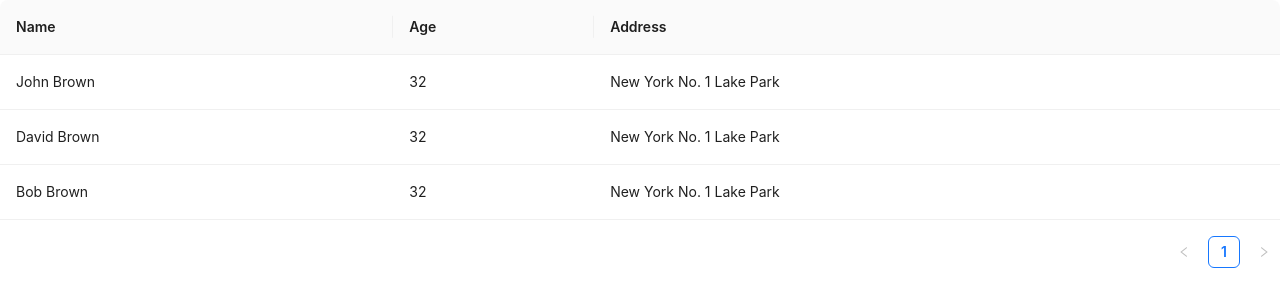
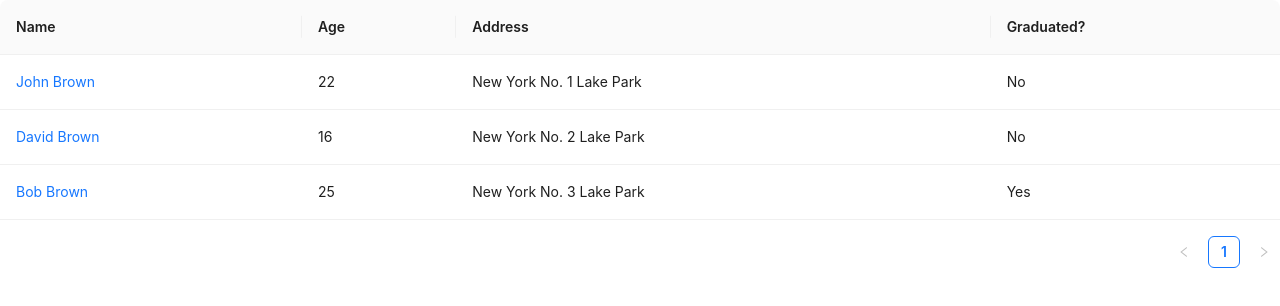
Before and after one commit to dani24sahu/react-antd, a React (Create React App) app: page / in a window 1280 px wide. Shown: the top 306 px of the page. Built offline with nearby package versions, Linux system fonts and the light colour scheme.

Commit message:
added customization in the table using 'render'

```diff
--- a/src/component/table/AppTable.jsx
+++ b/src/component/table/AppTable.jsx
@@ -5,20 +5,20 @@ const AppTable = () => {
   const data = [
     {
       name: "John Brown",
-      age: 32,
+      age: 22,
       address: "New York No. 1 Lake Park",
       key: "1",
     },
     {
       name: "David Brown",
-      age: 32,
-      address: "New York No. 1 Lake Park",
+      age: 16,
+      address: "New York No. 2 Lake Park",
       key: "2",
     },
     {
       name: "Bob Brown",
-      age: 32,
-      address: "New York No. 1 Lake Park",
+      age: 25,
+      address: "New York No. 3 Lake Park",
       key: "3",
     },
   ];
@@ -28,16 +28,24 @@ const AppTable = () => {
       title: "Name",
       dataIndex: "name",
       key: "key",
+      render: (name) => <a>{name}</a>,
     },
     {
-        title: 'Age',
-        dataIndex: 'age',
-        key: 'key'
+      title: "Age",
+      dataIndex: "age",
+      key: "key",
     },
     {
-        title: 'Address',
-        dataIndex: 'address',
-        key: 'key'
+      title: "Address",
+      dataIndex: "address",
+      key: "key",
+    },
+    {
+      title: "Graduated?",
+      key: "key",
+      render: payload => {
+        return payload.age > 22 ? "Yes" : "No";
+      }
     },
   ];
   return (
```
